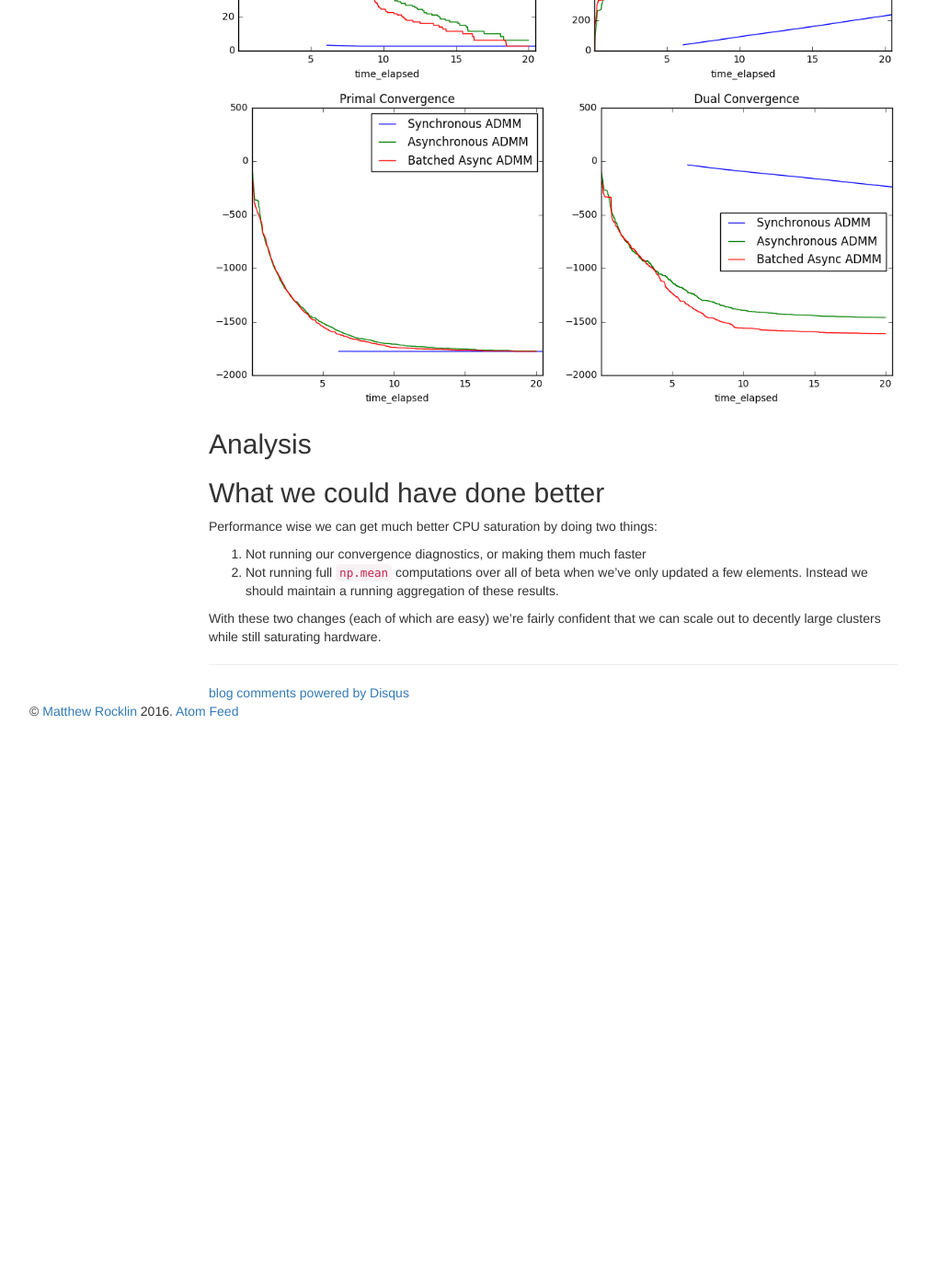
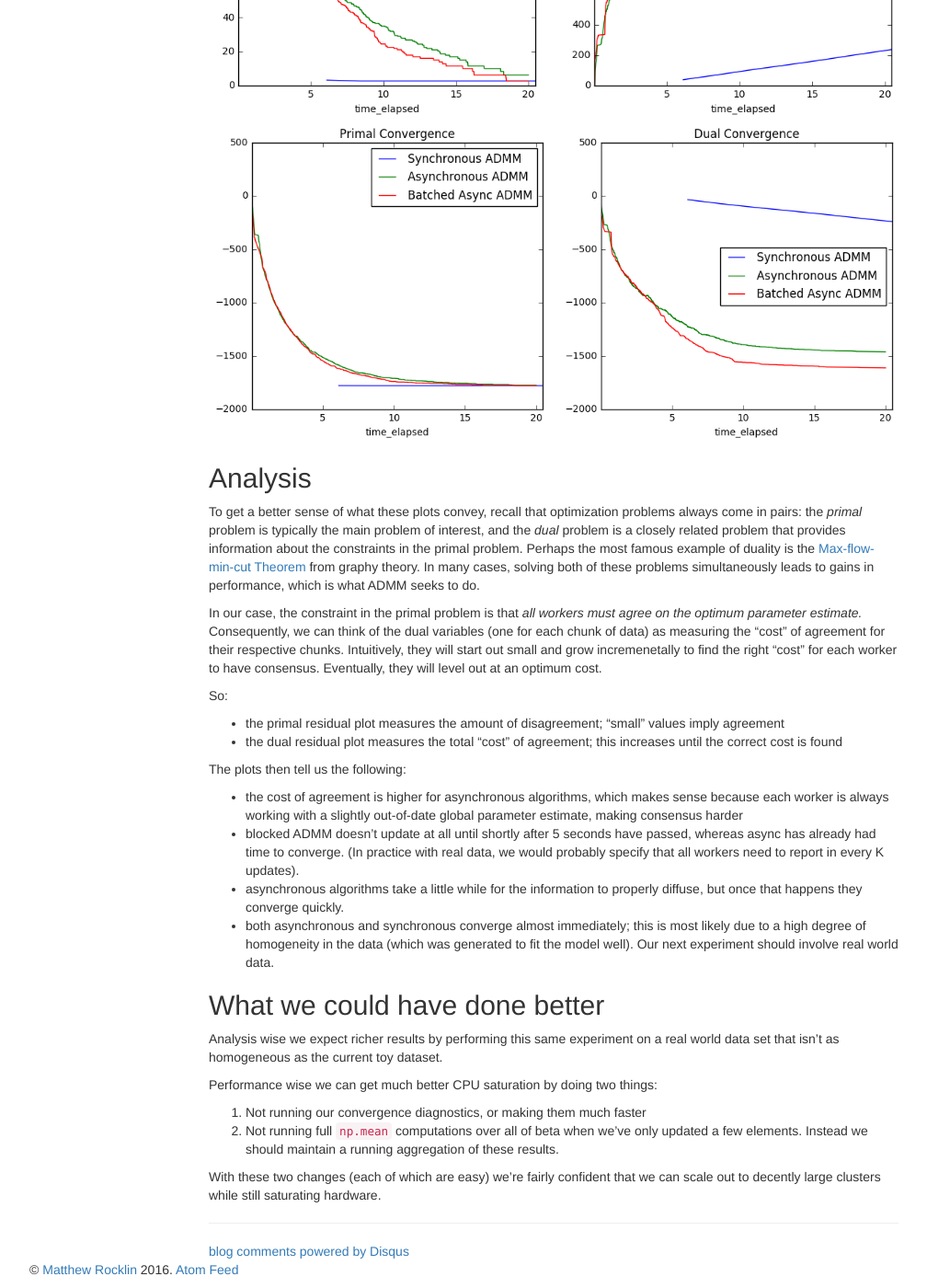
Before and after one commit to besyskymnbk/blog, a Jekyll site: the page built from _posts/work/2017-04-03-dask-glm-2.md, in a window 1280 px wide and 1400 px high, scrolled down 6621 px. Shown: the whole window at 92% size, without its empty margins (38-1046 px from the left). Built offline with Jekyll 4.4.1, drawn with Linux system fonts in a browser that asks for light colours; comment, search, counter and statistics services are not loaded; before the commit the page ends 7414 px from its top, so only the background shows below that; some of the changed text lies outside the part shown.

Commit message:
Update analysis section (#13)
* Update analysis section.

* Update emphasis on toy data.

````diff
--- a/_posts/work/2017-04-03-dask-glm-2.md
+++ b/_posts/work/2017-04-03-dask-glm-2.md
@@ -147,8 +147,8 @@ y = X.dot(beta) + da.random.normal(0, 2, size=n, chunks=(chunksize,)) # add nois
 X, y = persist(X, y)  # trigger computation in the background
 ```
 
-We define local functions for ADMM.  These correspond to solving normal Linear
-regression (TODO: verify by Chris)
+We define local functions for ADMM.  These correspond to solving an l1-regularized Linear
+regression problem:
 
 ```python
 def local_f(beta, X, y, z, u, rho):
@@ -164,7 +164,9 @@ def shrinkage(beta, t):
 
 local_update2 = partial(local_update, f=local_f, fprime=local_grad)
 
-lamduh = 7.2
+lamduh = 7.2 # regularization parameter
+
+# algorithm parameters
 rho = 1.2
 abstol = 1e-4
 reltol = 1e-2
@@ -362,11 +364,32 @@ Plot Convergence Criteria
 
 Analysis
 --------
+To get a better sense of what these plots convey, recall that optimization problems always come in pairs: the *primal* problem
+is typically the main problem of interest, and the *dual* problem is a closely related problem that provides information about
+the constraints in the primal problem.  Perhaps the most famous example of duality is the [Max-flow-min-cut Theorem](https://en.wikipedia.org/wiki/Max-flow_min-cut_theorem)
+from graphy theory.  In many cases, solving both of these problems simultaneously leads to gains in performance, which is what ADMM seeks to do.
 
+In our case, the constraint in the primal problem is that *all workers must agree on the optimum parameter estimate.* Consequently, we can think
+of the dual variables (one for each chunk of data) as measuring the "cost" of agreement for their respective chunks.  Intuitively, they will start
+out small and grow incremenetally to find the right "cost" for each worker to have consensus.  Eventually, they will level out at an optimum cost.
+
+So:
+- the primal residual plot measures the amount of disagreement; "small" values imply agreement
+- the dual residual plot measures the total "cost" of agreement; this increases until the correct cost is found
+
+The plots then tell us the following:
+- the cost of agreement is higher for asynchronous algorithms, which makes sense because each worker is always working with a slightly out-of-date global parameter estimate,
+making consensus harder
+- blocked ADMM doesn't update at all until shortly after 5 seconds have passed, whereas async has already had time to converge.
+(In practice with real data, we would probably specify that all workers need to report in every K updates).
+- asynchronous algorithms take a little while for the information to properly diffuse, but once that happens they converge quickly.
+- both asynchronous and synchronous converge almost immediately; this is most likely due to a high degree of homogeneity in the data (which was generated to fit the model well). Our next experiment should involve real world data.
 
 
 What we could have done better
 ------------------------------
+
+Analysis wise we expect richer results by performing this same experiment on a real world data set that isn't as homogeneous as the current toy dataset.
 
 Performance wise we can get much better CPU saturation by doing two things:
 
````
Also changed, not shown: other parts of _posts/work/2017-04-03-dask-glm-2.md (+1 -1 lines).
